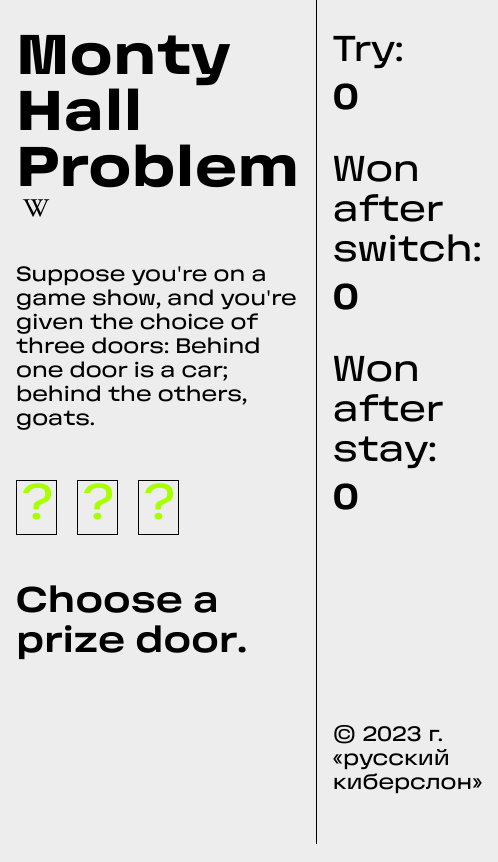
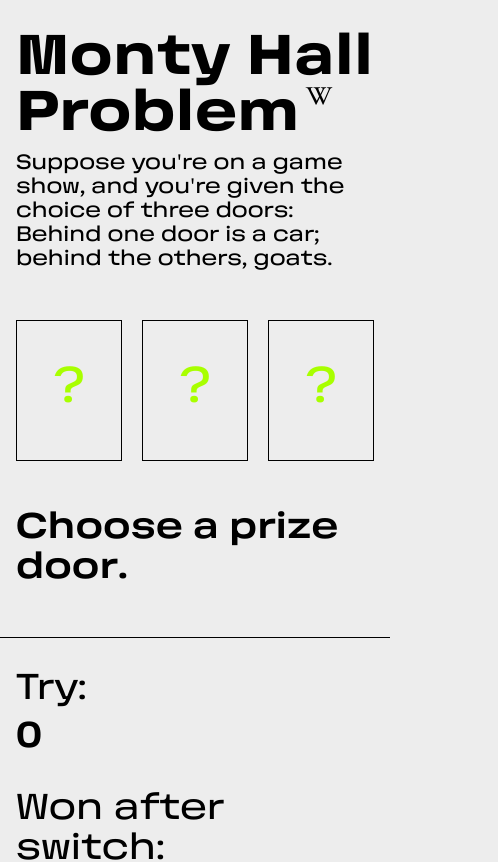
Before and after one commit to superVo1d/monty-hall-problem, a Vue app: page / in a window 390 px wide. Shown: the top 862 px of the page, 498 px wide, since content can reach past the window. Built offline with nearby package versions, Linux system fonts and the light colour scheme.

Commit message:
fix(styles): Add responsive styles

```diff
--- /dev/null
+++ b/src/assets/styles/variables/breakpoints.scss
@@ -0,0 +1 @@
+$breakpoint-sm: 99.8rem;
--- a/src/components/CardsItem.vue
+++ b/src/components/CardsItem.vue
@@ -44,6 +44,7 @@ const classes = computed(() => [
 </script>
 
 <style lang="scss" scoped>
+@use "src/assets/styles/variables/breakpoints";
 @use "src/assets/styles/variables/colors";
 
 .cards-item {
@@ -54,6 +55,10 @@ const classes = computed(() => [
   flex-grow: 1;
   max-width: calc(25% - 3rem);
   perspective: 300rem;
+
+  @media (max-width: breakpoints.$breakpoint-sm) {
+    max-width: unset;
+  }
 
   &__inner {
     width: 100%;
@@ -112,14 +117,16 @@ const classes = computed(() => [
   &:hover:not(#{$selector}_active):not(#{$selector}_picked) {
     @media (hover: hover) {
       #{$selector}__content {
-        border: 10px dashed colors.$spring-bud;
+        border-color: transparent;
+        outline: max(1vw, 5px) dashed colors.$spring-bud;
       }
     }
   }
 
   &_picked {
     #{$selector}__content {
-      border: 10px solid colors.$spring-bud;
+      border-color: transparent;
+      outline: max(1vw, 5px) solid colors.$spring-bud;
       width: 100%;
     }
   }
--- a/src/components/Layout.vue
+++ b/src/components/Layout.vue
@@ -40,6 +40,7 @@ const classNames = computed(() => [
 </script>
 
 <style scoped lang="scss">
+@use "src/assets/styles/variables/breakpoints";
 @use "src/assets/styles/variables/colors";
 
 .layout {
@@ -47,6 +48,10 @@ const classNames = computed(() => [
   grid-template-columns: 3fr 1fr;
   height: 100%;
   width: 100%;
+
+  @media (max-width: breakpoints.$breakpoint-sm) {
+    grid-template-columns: 1fr;
+  }
 
   & > div {
     height: 100%;
@@ -57,6 +62,11 @@ const classNames = computed(() => [
       display: flex;
       flex-direction: column;
       justify-content: space-between;
+
+      @media (max-width: breakpoints.$breakpoint-sm) {
+        border-left: none;
+        border-top: 1px solid #000;
+      }
     }
   }
 
```
